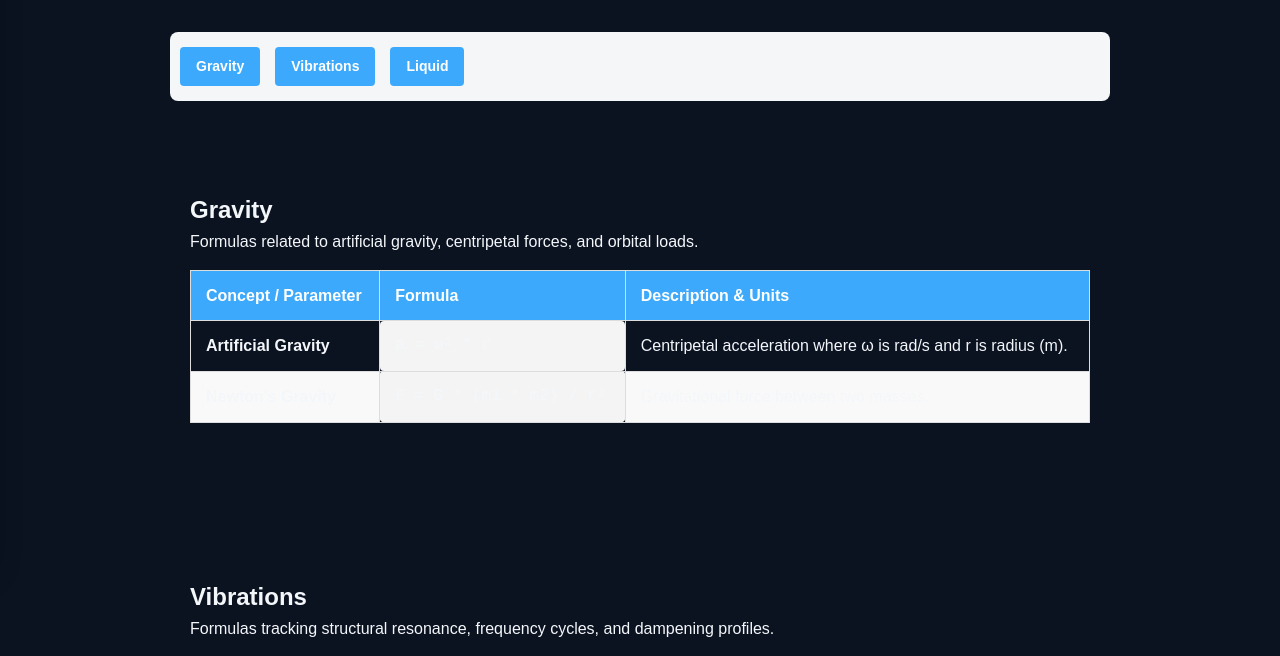
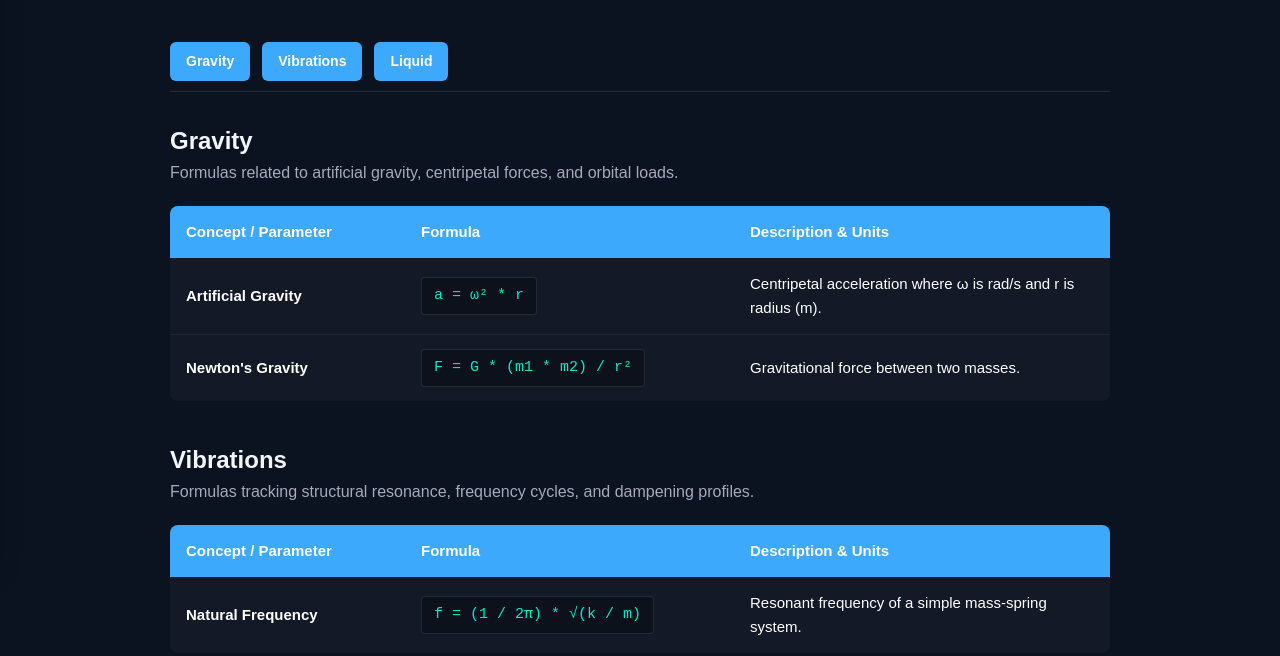
Before and after one commit to Jits-Doomen/jitsdoomen, a website: page formulas/index.html in a window 1280 px wide. Shown: the part 239-895 px from the top of the page. Drawn offline with Linux system fonts and the light colour scheme.

Commit message:
Update index.html

```diff
--- a/formulas/index.html
+++ b/formulas/index.html
@@ -13,24 +13,22 @@
 
     .category-scroll-container {
       display: flex;
-          gap: 15px;
+      gap: 12px;
       overflow-x: auto;
-          padding: 15px 10px;
-          background: #f4f6f8;
-          border-radius: 8px;
-          margin-bottom: 20px;
+      padding: 10px 0;
+      margin-bottom: 30px;
       white-space: nowrap;
-          -webkit-overflow-scrolling: touch;
+      border-bottom: 1px solid rgba(255, 255, 255, 0.1);
     }
 
     .category-btn {
       display: inline-block;
       padding: 8px 16px;
       background-color: #3da9fc;
-          color: white;
+      color: #fffffe;
       text-decoration: none;
-          border-radius: 4px;
-          font-weight: bold;
+      border-radius: 6px;
+      font-weight: 600;
       font-size: 14px;
       transition: background 0.2s ease;
     }
@@ -39,34 +37,43 @@
       background-color: #007bc4;
     }
 
-        /* Clean copy-pasteable formulas table */
     .formula-table {
       width: 100%;
       border-collapse: collapse;
-          margin: 15px 0;
-          font-size: 16px;
+      margin: 20px 0 40px 0;
+      font-size: 15px;
       text-align: left;
-        }
-
-        .formula-table th, .formula-table td {
-          padding: 12px 15px;
-          border: 1px solid #ddd;
+      background: rgba(255, 255, 255, 0.03);
+      border-radius: 8px;
+      overflow: hidden;
     }
 
     .formula-table th {
       background-color: #3da9fc;
-          color: white;
+      color: #fffffe;
+      padding: 14px 16px;
+      font-weight: 600;
     }
 
-        .formula-table tr:nth-child(even) {
-          background-color: #f9f9f9;
+    .formula-table td {
+      padding: 14px 16px;
+      border-bottom: 1px solid rgba(255, 255, 255, 0.05);
+      color: #fffffe;
+    }
+
+    .formula-table tr:last-child td {
+      border-bottom: none;
     }
 
     .code-input {
-          font-family: 'Courier New', Courier, monospace;
-          background: #f4f4f4;
-          padding: 4px 8px;
+      font-family: 'Fira Code', 'Courier New', Courier, monospace;
+      background: rgba(0, 0, 0, 0.3);
+      color: #00ebc7;
+      padding: 6px 12px;
       border-radius: 4px;
+      border: 1px solid rgba(255, 255, 255, 0.1);
+      display: inline-block;
+      word-break: break-all;
     }
   </style>
 </head>
@@ -100,71 +107,71 @@
     <a href="#liquid" class="category-btn">Liquid</a>
   </div>
 
-    <div id="gravity" class="content" style="scroll-margin-top: 80px;">
+  <div id="gravity" class="content" style="scroll-margin-top: 80px; padding: 0;">
     <h2>Gravity</h2>
-        <p>Formulas related to artificial gravity, centripetal forces, and orbital loads.</p>
+    <p style="color: #a7a9be;">Formulas related to artificial gravity, centripetal forces, and orbital loads.</p>
 
     <table class="formula-table">
       <thead>
         <tr>
-                <th>Concept / Parameter</th>
-                <th>Formula</th>
-                <th>Description & Units</th>
+          <th style="width: 25%;">Concept / Parameter</th>
+          <th style="width: 35%;">Formula</th>
+          <th style="width: 40%;">Description & Units</th>
         </tr>
       </thead>
       <tbody>
         <tr>
           <td><b>Artificial Gravity</b></td>
-                <td class="code-input">a = ω² * r</td>
+          <td><span class="code-input">a = ω² * r</span></td>
           <td>Centripetal acceleration where ω is rad/s and r is radius (m).</td>
         </tr>
         <tr>
           <td><b>Newton's Gravity</b></td>
-                <td class="code-input">F = G * (m1 * m2) / r²</td>
+          <td><span class="code-input">F = G * (m1 * m2) / r²</span></td>
           <td>Gravitational force between two masses.</td>
         </tr>
       </tbody>
     </table>
   </div>
 
-    <div id="vibrations" class="content" style="scroll-margin-top: 80px;">
+  <div id="vibrations" class="content" style="scroll-margin-top: 80px; padding: 0;">
     <h2>Vibrations</h2>
-        <p>Formulas tracking structural resonance, frequency cycles, and dampening profiles.</p>
+    <p style="color: #a7a9be;">Formulas tracking structural resonance, frequency cycles, and dampening profiles.</p>
 
     <table class="formula-table">
       <thead>
         <tr>
-                <th>Concept / Parameter</th>
-                <th>Formula</th>
-                <th>Description & Units</th>
+          <th style="width: 25%;">Concept / Parameter</th>
+          <th style="width: 35%;">Formula</th>
+          <th style="width: 40%;">Description & Units</th>
         </tr>
       </thead>
       <tbody>
         <tr>
           <td><b>Natural Frequency</b></td>
-                <td class="code-input">f = (1 / 2π) * √(k / m)</td>
+          <td><span class="code-input">f = (1 / 2π) * √(k / m)</span></td>
           <td>Resonant frequency of a simple mass-spring system.</td>
         </tr>
       </tbody>
     </table>
   </div>
 
-    <div id="liquid" class="content" style="scroll-margin-top: 80px;">
+  <div id="liquid" class="content" style="scroll-margin-top: 80px; padding: 0;">
     <h2>Liquid</h2>
-        <p>Formulas for fluid dynamics, tank sloshing, and propellant flow kinetics.</p>
+    <p style="color: #a7a9be;">Formulas for fluid dynamics, tank sloshing, and propellant flow kinetics.</p>
 
     <table class="formula-table">
       <thead>
         <tr>
-                <th>Concept / Parameter</th>
-                <th>Formula</th>
-                <th>Description & Units</th>
+          <th style="width: 25%;">Concept / Parameter</th>
+          <th style="width: 35%;">Formula</th>
+          <th style="width: 40%;">Description & Units</th>
         </tr>
       </thead>
       <tbody>
         <tr>
           <td><b>Hydrostatic Pressure</b></td>
-                <td class="code-input">P = ρ * g * h</td>
+          <td><span class="code-input">P = ρ * g * h</span></td>
           <td>Pressure exerted by a fluid at equilibrium due to gravity.</td>
         </tr>
       </tbody>
```
Lines whose indentation alone changed are shown as unchanged.
